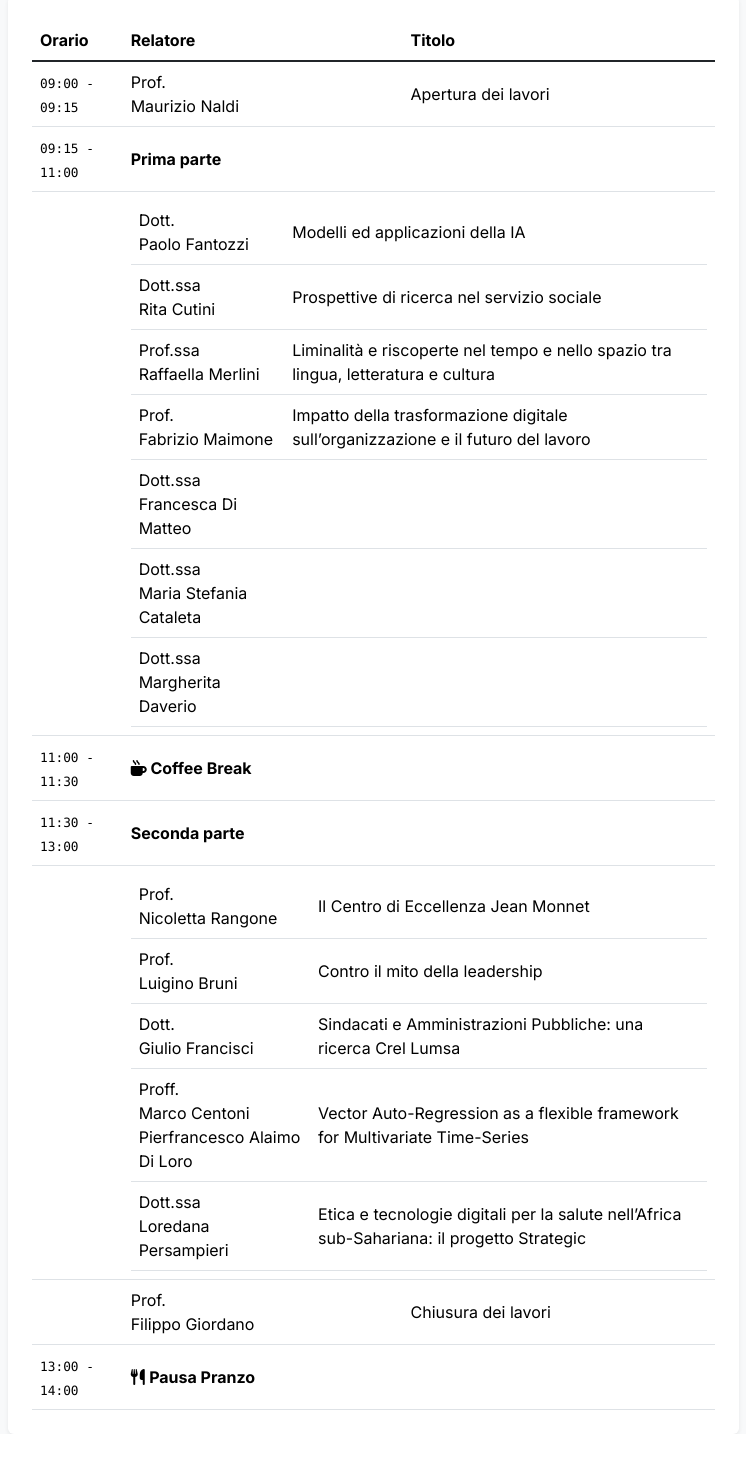
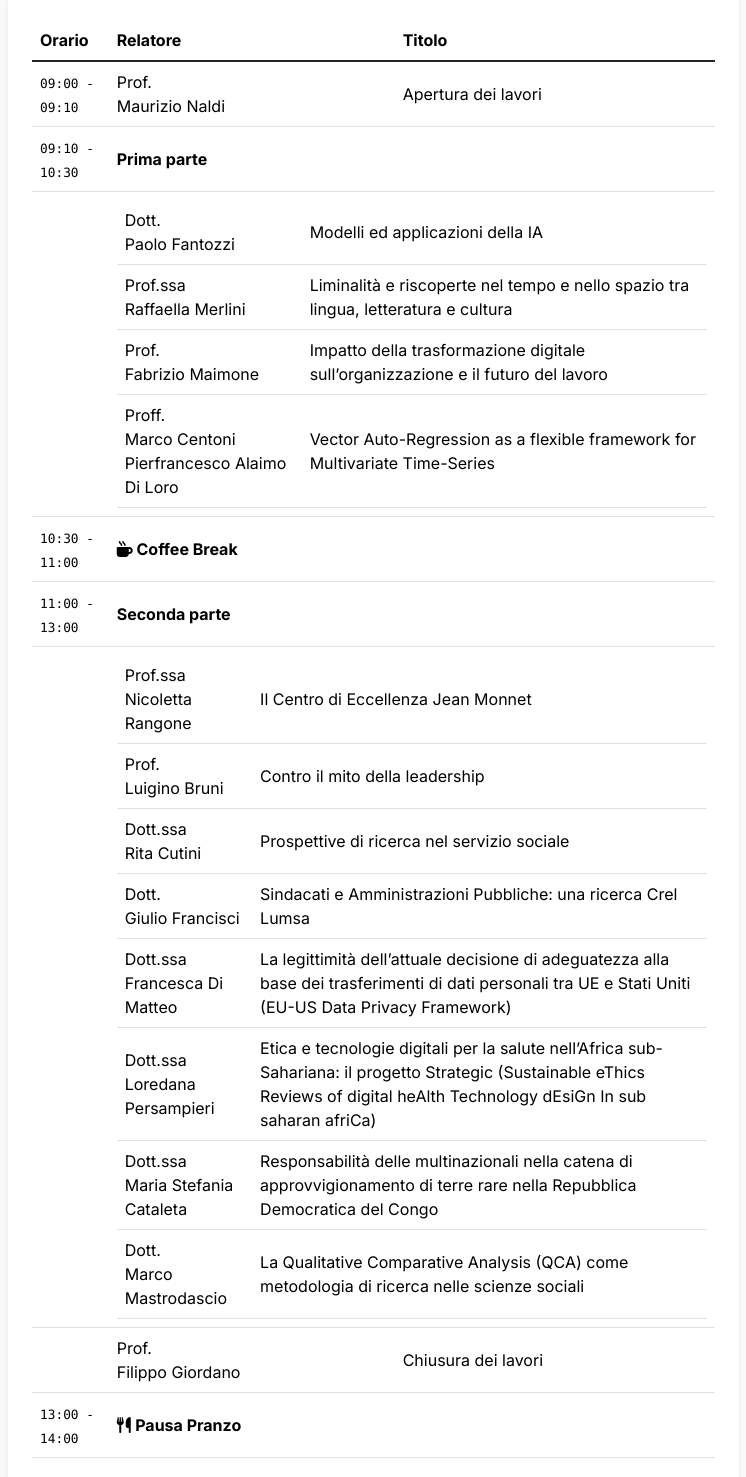
Before and after one commit to paolofantozzi/ricercalumsa.it, a plain HTML site: page index.html in a window 1280 px wide. Shown: the part 1409-2886 px from the top of the page, without its empty margins (74-820 px from the left). Before the commit the page ends 2843 px from the top, so only its background shows below. Drawn offline with Linux system fonts and the light colour scheme; some packages are replaced by stand-ins of ours; a web font is replaced by a local one.

Commit message:
Updated timeline

```diff
--- a/index.html
+++ b/index.html
@@ -159,12 +159,12 @@
 											</thead>
 											<tbody class="table-group-divider">
 												<tr>
-													<td><span class="font-monospace text-smaller">09:00 - 09:15</span></td>
+													<td><span class="font-monospace text-smaller">09:00 - 09:10</span></td>
 													<td>Prof.<br/>Maurizio Naldi</td>
 													<td>Apertura dei lavori</td>
 												</tr>
 												<tr>
-													<td><span class="font-monospace text-smaller">09:15 - 11:00</span></td>
+													<td><span class="font-monospace text-smaller">09:10 - 10:30</span></td>
 													<td colspan="2"><strong>Prima parte</strong></td>
 												</tr>
 												<tr>
@@ -176,10 +176,6 @@
 																<td>Modelli ed applicazioni della IA</td>
 															</tr>
 															<tr>
-																<td>Dott.ssa<br/>Rita Cutini</td>
-																<td>Prospettive di ricerca nel servizio sociale</td>
-															</tr>
-															<tr>
 																<td>Prof.ssa<br/>Raffaella Merlini</td>
 																<td>Liminalità e riscoperte nel tempo e nello spazio tra lingua, letteratura e cultura</td>
 															</tr>
@@ -188,26 +184,18 @@
 																<td>Impatto della trasformazione digitale sull’organizzazione e il futuro del lavoro</td>
 															</tr>
 															<tr>
-																<td>Dott.ssa<br/>Francesca Di Matteo</td>
-																<td></td>
-															</tr>
-															<tr>
-																<td>Dott.ssa<br/>Maria Stefania Cataleta</td>
-																<td></td>
-															</tr>
-															<tr>
-																<td>Dott.ssa<br/>Margherita Daverio</td>
-																<td></td>
+																<td>Proff.<br/>Marco Centoni<br/>Pierfrancesco Alaimo Di Loro</td>
+																<td>Vector Auto-Regression as a flexible framework for Multivariate Time-Series</td>
 															</tr>
 														</table>
 													</td>
 												</tr>
 												<tr>
-													<td><span class="font-monospace text-smaller">11:00 - 11:30</span></td>
+													<td><span class="font-monospace text-smaller">10:30 - 11:00</span></td>
 													<td colspan="2"><strong><i class="fa-solid fa-mug-hot"></i> Coffee Break</strong></td>
 												</tr>
 												<tr>
-													<td><span class="font-monospace text-smaller">11:30 - 13:00</span></td>
+													<td><span class="font-monospace text-smaller">11:00 - 13:00</span></td>
 													<td colspan="2"><strong>Seconda parte</strong></td>
 												</tr>
 												<tr>
@@ -215,7 +203,7 @@
 													<td colspan="2">
 														<table class="table table-hover mb-0 align-middle">
 															<tr>
-																<td>Prof.<br/>Nicoletta Rangone</td>
+																<td>Prof.ssa<br/>Nicoletta Rangone</td>
 																<td>Il Centro di Eccellenza Jean Monnet</td>
 															</tr>
 															<tr>
@@ -223,16 +211,28 @@
 																<td>Contro il mito della leadership</td>
 															</tr>
 															<tr>
+																<td>Dott.ssa<br/>Rita Cutini</td>
+																<td>Prospettive di ricerca nel servizio sociale</td>
+															</tr>
+															<tr>
 																<td>Dott.<br/>Giulio Francisci</td>
 																<td>Sindacati e Amministrazioni Pubbliche: una ricerca Crel Lumsa</td>
 															</tr>
 															<tr>
-																<td>Proff.<br/>Marco Centoni<br/>Pierfrancesco Alaimo Di Loro</td>
-																<td>Vector Auto-Regression as a flexible framework for Multivariate Time-Series</td>
+																<td>Dott.ssa<br/>Francesca Di Matteo</td>
+																<td>La legittimità dell’attuale decisione di adeguatezza alla base dei trasferimenti di dati personali tra UE e Stati Uniti (EU-US Data Privacy Framework)</td>
 															</tr>
 															<tr>
 																<td>Dott.ssa<br/>Loredana Persampieri</td>
-																<td>Etica e tecnologie digitali per la salute nell’Africa sub-Sahariana: il progetto Strategic</td>
+																<td>Etica e tecnologie digitali per la salute nell’Africa sub-Sahariana: il progetto Strategic (Sustainable eThics Reviews of digital heAlth Technology dEsiGn In sub saharan afriCa)</td>
+															</tr>
+															<tr>
+																<td>Dott.ssa<br/>Maria Stefania Cataleta</td>
+																<td>Responsabilità delle multinazionali nella catena di approvvigionamento di terre rare nella Repubblica Democratica del Congo</td>
+															</tr>
+															<tr>
+																<td>Dott.<br/>Marco Mastrodascio</td>
+																<td>La Qualitative Comparative Analysis (QCA) come metodologia di ricerca nelle scienze sociali</td>
 															</tr>
 														</table>
 													</td>
```
